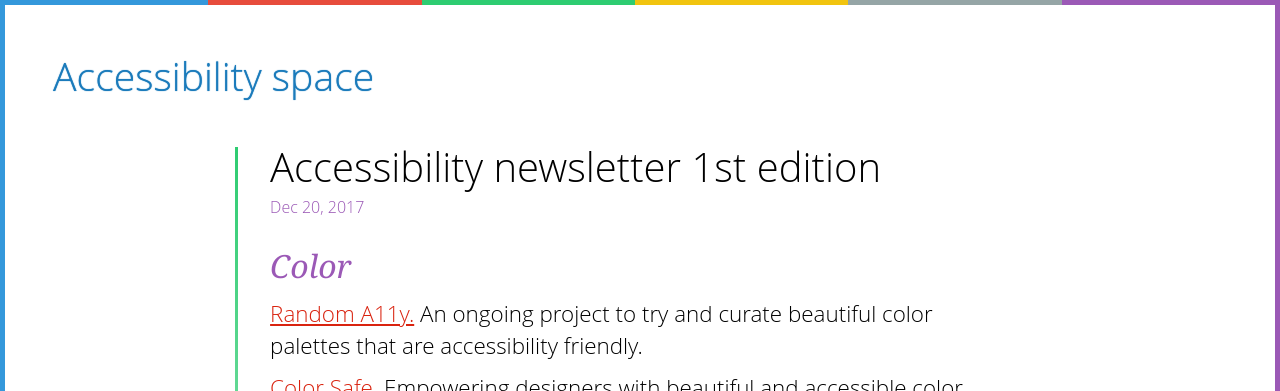
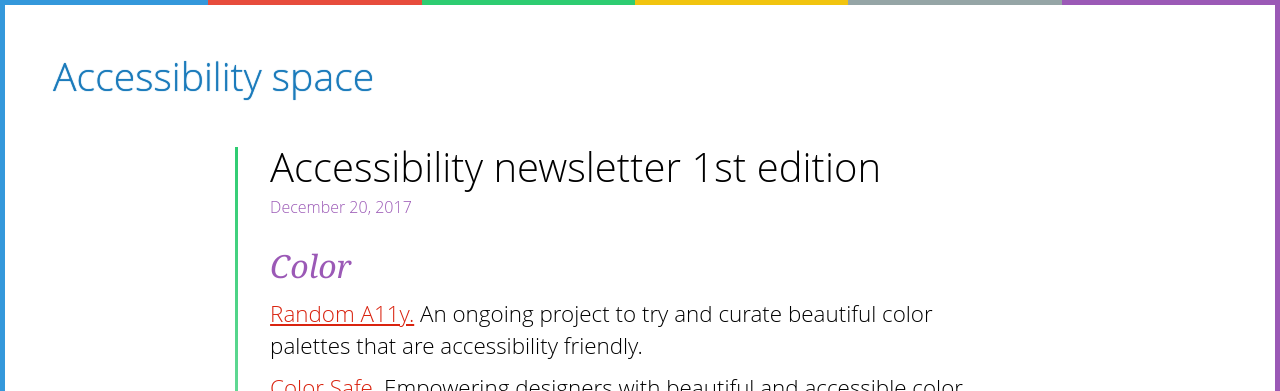
Before and after one commit to accessibilityspace/accessibilityspace.github.io, a Jekyll site: the page built from _posts/2017-12-20-accessbility-newsletter-1st-edition.markdown, in a window 1280 px wide. Shown: the top 391 px of the page. Built offline with Jekyll 4.4.1, drawn with Linux system fonts in a browser that asks for light colours.

Commit message:
fix: minor tweaks

```diff
--- a/_config.yml
+++ b/_config.yml
@@ -11,7 +11,7 @@ email: admin@accessibility.space
 description: > # this means to ignore newlines until "baseurl:"
   A space where we care.
 baseurl: "" # the subpath of your site, e.g. /blog
-url: "http://accessibilityspace.github.io" # the base hostname & protocol for your site
+url: "https://accessibilityspace.github.io" # the base hostname & protocol for your site
 
 
 # Build settings
--- a/_layouts/post.html
+++ b/_layouts/post.html
@@ -5,7 +5,7 @@ layout: default
 
   <header class="post-header">
     <h1 class="post-title" itemprop="name header-title">{{ page.title }}</h1>
-    <p class="post-meta"><time datetime="{{ page.date | date_to_xmlschema }}" itemprop="datePublished">{{ page.date | date: "%b %-d, %Y" }}</time>{% if page.author %} • <span itemprop="author" itemscope itemtype="http://schema.org/Person"><span itemprop="name">{{ page.author }}</span></span>{% endif %}</p>
+    <p class="post-meta"><time datetime="{{ page.date | date_to_xmlschema }}" itemprop="datePublished">{{ page.date | date: "%B %-d, %Y" }}</time>{% if page.author %} • <span itemprop="author" itemscope itemtype="http://schema.org/Person"><span itemprop="name">{{ page.author }}</span></span>{% endif %}</p>
   </header>
 
   <div class="post-content" itemprop="articleBody">
--- a/index.html
+++ b/index.html
@@ -3,11 +3,11 @@ layout: default
 ---
 
 <section class="archive fancy-center">
-  <h2 class="section-title">Archive</h2>
+  <h1 class="section-title">Archive</h1>
   <ul class="post-list">
     {% for post in site.posts %}
       <li class="post-item">
-          <a class="post-link" href="{{ post.url | prepend: site.baseurl }}">{{ post.title }}</a>&nbsp;&#45;&nbsp;<small><span class="post-meta">{{ post.date | date: "%b %-d, %Y" }}</span></small>
+          <a class="post-link" href="{{ post.url | prepend: site.baseurl }}">{{ post.title }}</a>&nbsp;&#45;&nbsp;<small><span class="post-meta">{{ post.date | date: "%B %-d, %Y" }}</span></small>
       </li>
     {% endfor %}
   </ul>
```
